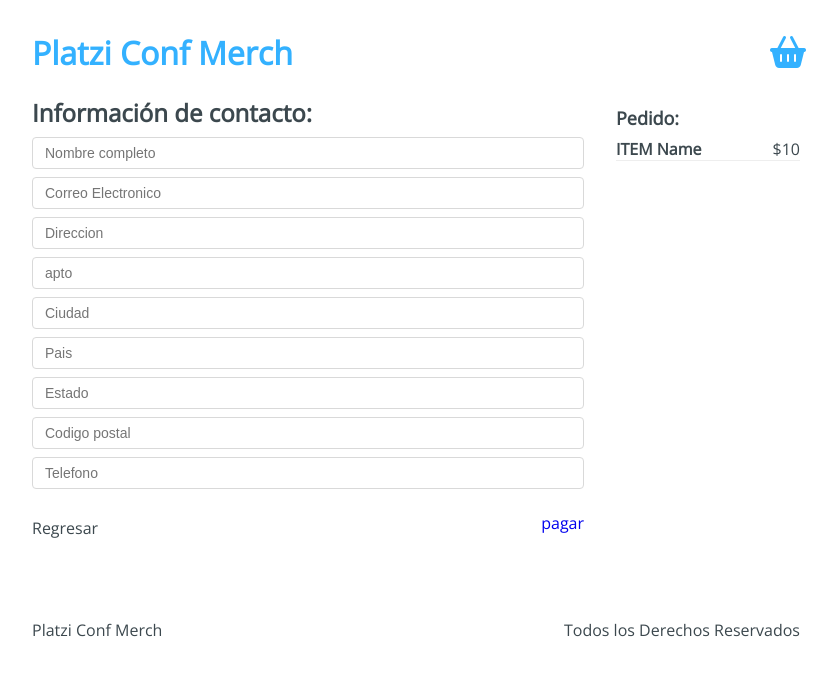
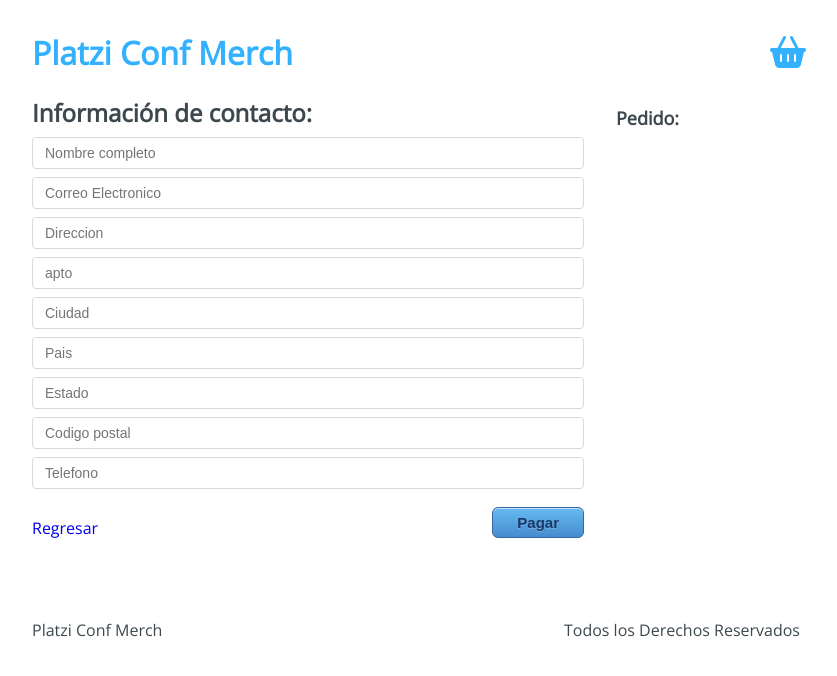
Before and after one commit to PabloTachella/platzi-conf-merch, a React app: page /checkout/information in a window 1280 px wide. Shown: the top 676 px of the page, without its empty margins (224-1061 px from the left). Built offline with nearby package versions, Linux system fonts and the light colour scheme.

Commit message:
Se agrego la logica para manejar el formulario de datos de contacto del comprador

```diff
--- a/src/containers/Information.jsx
+++ b/src/containers/Information.jsx
@@ -1,8 +1,30 @@
-import React from 'react';
+import React, { useRef, useContext } from 'react';
 import { Link } from 'react-router-dom';
+import AppContext from '../context/AppContext';
 import '../styles/components/Information.css';
 
 const Information = () => {
+  const { state, addToBuyer } = useContext(AppContext)
+  const form = useRef(null)
+
+  const { cart } = state
+
+  const handleSubmit = () => {
+    const formData = new formData(form.current)
+    const buyer = {
+      'name': formData.get('name'),
+      'email': formData.get('email'),
+      'address': formData.get('address'),
+      'apto': formData.get('apto'),
+      'city': formData.get('city'),
+      'country': formData.get('country'),
+      'state': formData.get('state'),
+      'cp': formData.get('cp'),
+      'phone': formData.get('phone'),
+    }
+    addToBuyer(buyer)
+  }
+
   return (
     <div className="Information">
       <div className="Information-content">
@@ -10,10 +32,10 @@
           <h2>Información de contacto:</h2>
         </div>
         <div className="Information-form">
-          <form action="">
+          <form ref={form}>
             <input type="text" placeholder="Nombre completo" name="name" />
             <input type="text" placeholder="Correo Electronico" name="email" />
-            <input type="text" placeholder="Direccion" name="addres" />
+            <input type="text" placeholder="Direccion" name="address" />
             <input type="text" placeholder="apto" name="apto" />
             <input type="text" placeholder="Ciudad" name="city" />
             <input type="text" placeholder="Pais" name="country" />
@@ -23,22 +45,26 @@
           </form>
         </div>
         <div className="Information-buttons">
-          <div className="Information-back">Regresar</div>
+          <div className="Information-back">
+            <Link to="/checkout">
+              Regresar
+            </Link>
+          </div>
           <div className="Information-next">
-            <Link to="/checkout/payment">
-              pagar
-            </Link>
+            <button type="button" onClick={handleSubmit}>Pagar</button>
           </div>
         </div>
       </div>
       <div className="Information-sidebar">
         <h3>Pedido:</h3>
-        <div className="Information-item">
-          <div className="Information-element">
-            <h4>ITEM Name</h4>
-            <span>$10</span>
+        {cart.map(item => (
+          <div className="Information-item" key={item.title}>
+            <div className="Information-element">
+              <h4>{item.title}</h4>
+              <span>${item.price}</span>
+            </div>
           </div>
-        </div>
+        ))}
       </div>
     </div>
   );
--- a/src/hooks/useInitialState.js
+++ b/src/hooks/useInitialState.js
@@ -18,9 +18,17 @@
         })
     }
 
+    const addToBuyer = payload => {
+        setState({
+            ...state,
+            buyer: [...state.buyer, payload]
+        })
+    }
+
     return {
         addToCart,
         removeFromCart,
+        addToBuyer,
         state,
     }
 }
--- a/src/initialState.js
+++ b/src/initialState.js
@@ -1,5 +1,6 @@
 export default {
     cart: [],
+    buyer: [],
     products: [
       {
         'id': '1',
```
Also changed, not shown: 1 other file (tests, documents, lock files or other folders).
